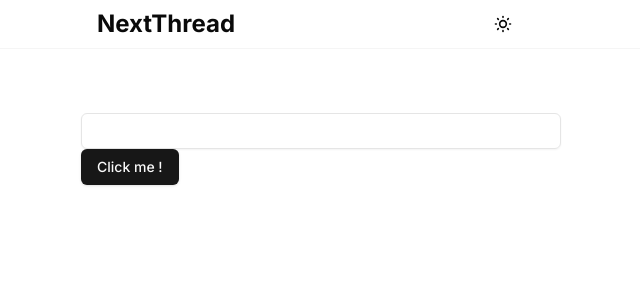
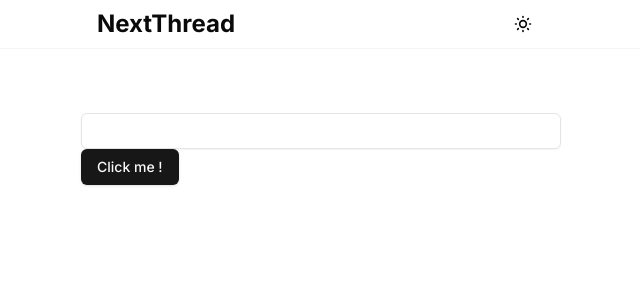
Before and after one commit to Yooo31/nextthread, a Next.js app: page / in a window 1280 px wide. Shown: the top 300 px of the page, without its empty margins (319-959 px from the left). Built offline with nearby package versions, Linux system fonts and the light colour scheme.

Commit message:
Add absolute on button to replace the precedent

```diff
--- a/src/theme/ThemeToggle.tsx
+++ b/src/theme/ThemeToggle.tsx
@@ -17,7 +17,7 @@
       }}
     >
       <SunMedium size={20} className='rotate-0 scale-100 transition-all dark:-rotate-90 dark:scale-0'/>
-      <Moon size={20} className='rotate-90 scale-0 transition-all dark:-rotate-0 dark:scale-100'/>
+      <Moon size={20} className='absolute rotate-90 scale-0 transition-all dark:-rotate-0 dark:scale-100'/>
       <span className="sr-only">Toggle Theme</span>
     </Button>
   );
```
